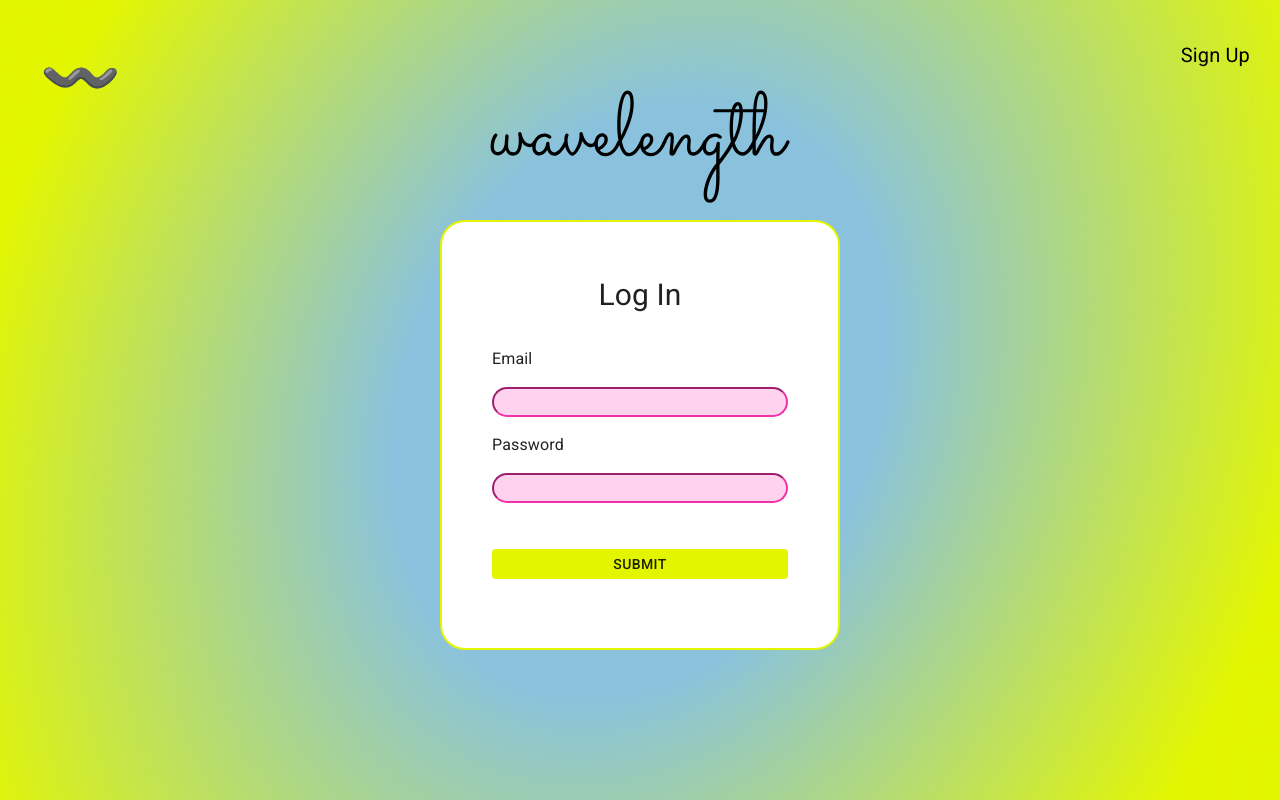
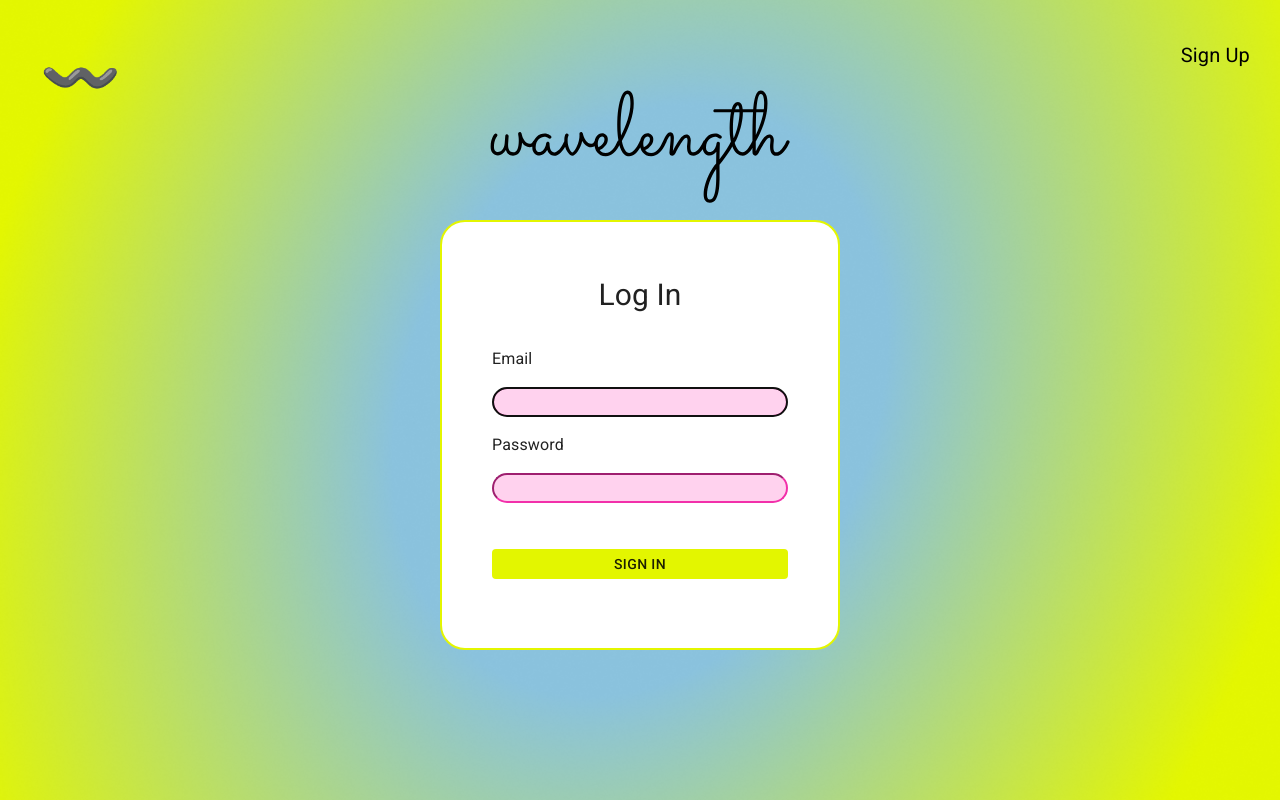
Before and after one commit to jhjullie/project-wavelength, a React (Create React App) app in the folder Frontend/: page /signin in a window 1280 px wide. Built offline with nearby package versions, Linux system fonts and the light colour scheme.

Commit message:
sign up update

```diff
--- a/Frontend/package.json
+++ b/Frontend/package.json
@@ -7,6 +7,7 @@
     "@emotion/styled": "^11.8.1",
     "@mui/icons-material": "^5.6.0",
     "@mui/material": "^5.6.0",
+    "@mui/x-data-grid": "^5.10.0",
     "@testing-library/jest-dom": "^5.16.4",
     "@testing-library/react": "^12.1.4",
     "@testing-library/user-event": "^13.5.0",
--- a/Frontend/src/Components/SignIn/SignIn.js
+++ b/Frontend/src/Components/SignIn/SignIn.js
@@ -1,69 +1,115 @@
 import * as React from 'react';
 import { Routes, Route, Link, useNavigate, Navigate} from "react-router-dom";
-import { useState, useEffect } from 'react';
+// jullie edits (useRef)
+import { useRef, useState, useEffect, useContext} from 'react';
 import logo from './../../../src/wavelength.svg';
 import Button from '@mui/material/Button';
 import '../SignIn/SignIn.css'
-import { InputSharp, SettingsInputSvideo } from '@mui/icons-material';
+import { InputSharp, SettingsInputSvideo, SettingsPowerRounded, SettingsSuggestRounded } from '@mui/icons-material';
+//jullie edits
+import axios from "axios"
+import AuthContext from "../../Context/AuthProvider";
 
-const defaultvalues = {
-    email:"",
-    password:"",
-};
-
+const LOGIN_URL = '/signin'
 
 function SignIn(){
-    const [inputs, setInputs] = useState(defaultvalues);
-    const [errors, setErrors] = useState({});
+    const {setAuth} = useContext(AuthContext);
+    const userRef = useRef();
+    const errRef = useRef();
+
+    const [user, setUser] = useState('');
+    const [pwd, setPwd] = useState('')
+    const [errors, setError] = useState('');
     const [isSubmit, setIsSubmit] = useState(false);
 
+    useEffect(() => {
+        userRef.current.focus();
+    }, [])
 
-    const handleChange = (e) => {
-        const name = e.target.name;
-        const value = e.target.value;
-        setInputs(values => ({...values, [name]:value}) )
+    useEffect(() => {
+        setError('');
+    }, [user, pwd])
 
-    }
+    // const handleChange = (e) => {
+    //     const name = e.target.name;
+    //     const value = e.target.value;
+    //     setInputs(values => ({...values, [name]:value}) )
+
+    // }
 
     const navigate = useNavigate();
-    const handleSubmit = (event) => {
 
-        event.preventDefault();
-        // console.log(inputs);
-        setErrors(validate(inputs));
-        setIsSubmit(true);
+    const handleSubmit = async (e) => {
+        e.preventDefault();
 
+        try {
+            const response = await axios.post(LOGIN_URL, JSON.stringify({user, pwd}),
+                {
+                    headers: {'Content-Type': 'application/json'},
+                    withCredentials: true
+                }
+            );
+
+            const accessToken = response?.data?.accessToken;
+            const roles = response?.data?.roles;
+            setAuth({user, pwd, roles, accessToken});
+            setUser('');
+            setPwd('');
+            setIsSubmit(true);
+        } catch (error) {
+            const regex =  /^[^\s@]+@[^\s@]+\.[^\s@]{2,}$/i;
+
+            if (!user){
+                setError("Email is required!");
+            }
+            else if (!regex.test(user)){
+                setError("Invalid email format!");
+            }
+            else if (!pwd){
+                setError("Password is required!");
+            }
+            else if (pwd.length < 4){
+                setError("Password must be more than 4 characters.");
+            }
+
+            else if (errRef.response?.status === 401) {
+                setError("Unathuorized");
+            }
+            else {
+                setError("Unathuorized");
+            }
+            errRef.current.focus();
+        }
     }
 
     useEffect(()=>{
         console.log(errors);
         if(Object.keys(errors).length === 0 && isSubmit){
-            console.log(inputs);
             return navigate('/discover');
         }
     }, [errors])
 
-    const validate = (values) =>
-    {
-        const all_errors = {};
+    // const validate = (values) =>
+    // {
+    //     const all_errors = {};
 
-        const regex =  /^[^\s@]+@[^\s@]+\.[^\s@]{2,}$/i;
+    //     const regex =  /^[^\s@]+@[^\s@]+\.[^\s@]{2,}$/i;
 
-        if (!values.email){
-            all_errors.email = "Email is required!";
-        }
-        else if (!regex.test(values.email)){
-            all_errors.email="Invalid email format!";
-        }
-        if (!values.password){
-            all_errors.password = "Password is required!";
-        }
-        else if (values.password.length < 4){
-            all_errors.password = "Password must be more than 4 characters."
-        }
+    //     if (!values.email){
+    //         all_errors.email = "Email is required!";
+    //     }
+    //     else if (!regex.test(values.email)){
+    //         all_errors.email="Invalid email format!";
+    //     }
+    //     if (!values.password){
+    //         all_errors.password = "Password is required!";
+    //     }
+    //     else if (values.password.length < 4){
+    //         all_errors.password = "Password must be more than 4 characters."
+    //     }
 
-        return all_errors;
-    };
+    //     return all_errors;
+    // };
 
 
 
@@ -93,16 +139,16 @@ function SignIn(){
                 <form onSubmit={handleSubmit} >
                 <label >
                     <p>Email</p>
-                    <input type="text" name= "email" value={inputs.email} onChange={handleChange} />
+                    <input type="text" name= "email" ref={userRef} value={user} onChange={(e) => setUser(e.target.value)} />
                 </label>
                 <p className="errormsg2">{errors.email }</p>
                 <label>
                     <p>Password</p>
-                    <input type="password" name= "password" value={inputs.password} onChange={handleChange} />
+                    <input type="password" name= "password" value={pwd} onChange={(e) => setPwd(e.target.value)} />
                 </label>
                 <p className= "errormsg2">{errors.password }</p>
                 <div>
-                    <Button type="submit" id="submitbutton" variant="contained" color="primary"> Submit</Button>
+                    <Button type="submit" id="submitbutton" variant="contained" color="primary">Sign in</Button>
                 </div>
                 </form>
             </div>
--- a/Frontend/src/Components/SignUp/SignUp.css
+++ b/Frontend/src/Components/SignUp/SignUp.css
@@ -44,7 +44,7 @@ li{
     border-radius: 25px;
     border: 2px solid white;
     width:700px;
-    height: 482px;
+    height: 450px;
     margin:auto;
     text-align:left;
     padding-left:50px;
--- /dev/null
+++ b/Frontend/src/Context/AuthProvider.js
@@ -0,0 +1,15 @@
+import {createContext, useState} from "react";
+
+const AuthContext = createContext({});
+
+export const AuthProvider = ({children}) => {
+    const [auth, setAuth] = useState({});
+
+    return (
+        <AuthContext.Provider value={{auth, setAuth}}>
+            {children}
+        </AuthContext.Provider>
+    )
+}
+
+export default AuthContext;
--- a/Frontend/src/index.js
+++ b/Frontend/src/index.js
@@ -8,7 +8,8 @@ import reportWebVitals from './reportWebVitals';
 import theme from './theme';
 import { CssBaseline } from '@mui/material';
 import { ThemeProvider } from '@mui/system';
-
+// jullie edits
+import { AuthProvider } from './Context/AuthProvider'
 
 // ReactDOM.render(
 //   <React.StrictMode>
@@ -17,14 +18,25 @@ import { ThemeProvider } from '@mui/system';
 //   document.getElementById('root')
 // );
 
+// ReactDOM.render(
+//   <React.StrictMode>
+//     <AuthProvider>
+//       <App />
+//     </AuthProvider>
+//   </React.StrictMode>,
+//   document.getElementById('root')
+// );
+
 const root = ReactDOM.createRoot(document.getElementById('root'));
     root.render(
       <BrowserRouter>
-        <ThemeProvider theme={theme}>
-          {/* CssBaseline kickstart an elegant, consistent, and simple baseline to build upon. */}
-          <CssBaseline />
-          <App />
-        </ThemeProvider>
+        <AuthProvider>
+          <ThemeProvider theme={theme}>
+            {/* CssBaseline kickstart an elegant, consistent, and simple baseline to build upon. */}
+            <CssBaseline />
+            <App />
+          </ThemeProvider>
+        </AuthProvider>
       </BrowserRouter>
 
 );
```
Also changed, not shown: 1 other file (tests, documents, lock files or other folders).
